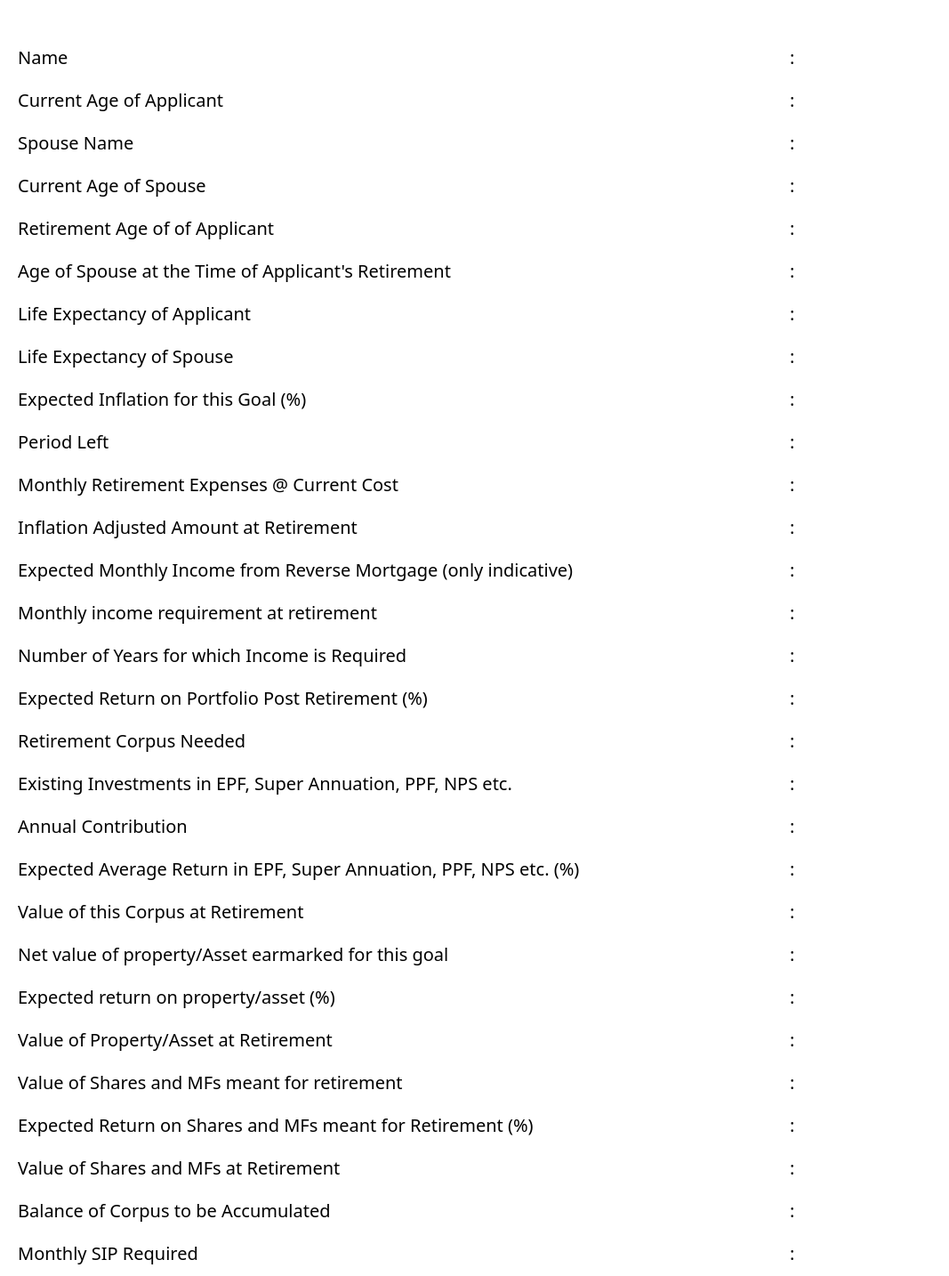
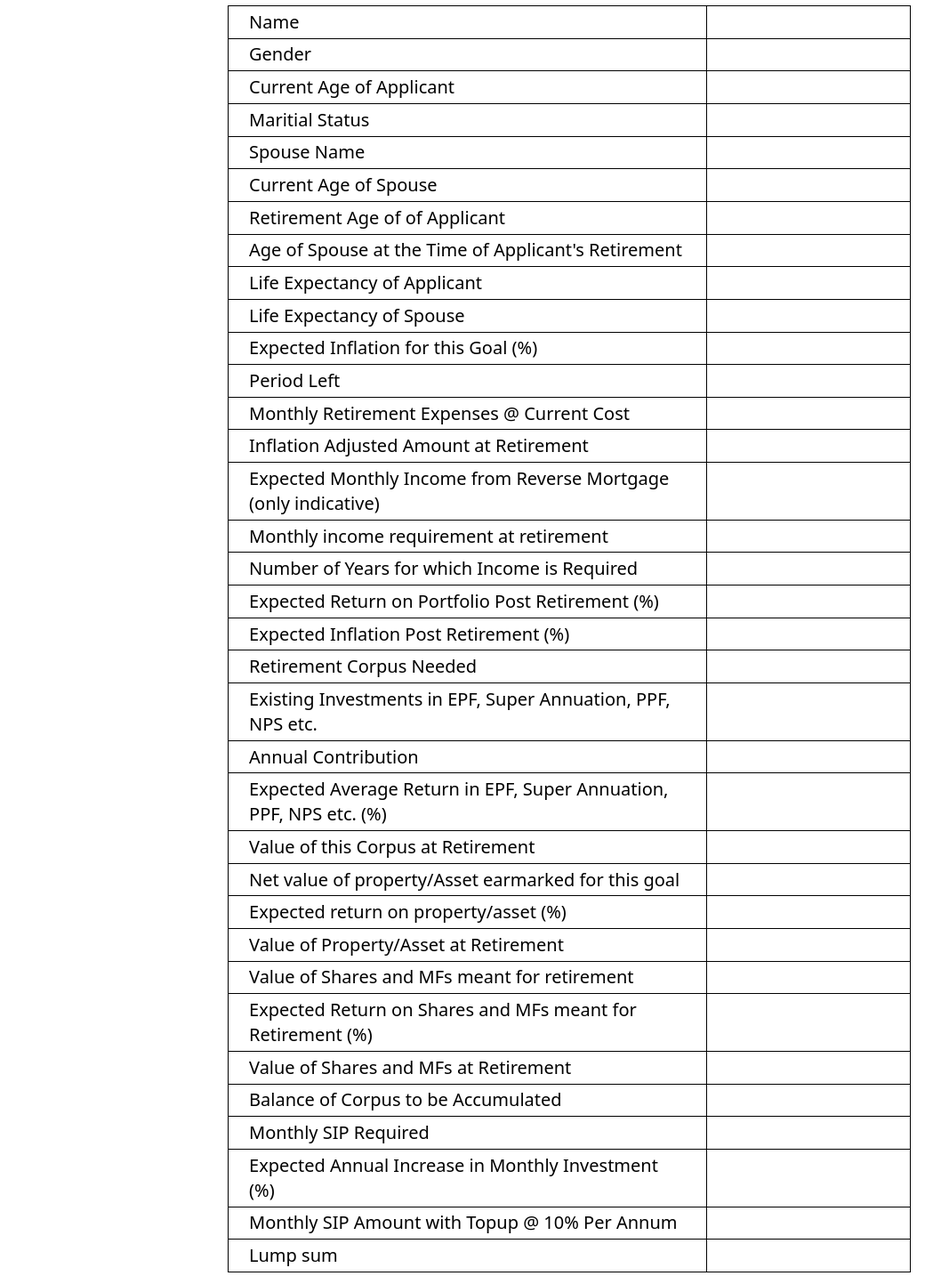
Before and after one commit to varanasisainarayana/Awaken, a React (Create React App) app: page / in a window 1280 px wide. Shown: the part 296-1730 px from the top of the page at 89% size, without its empty margins (0-1067 px from the left). Built offline with nearby package versions, Linux system fonts and the light colour scheme.

Commit message:
Updated graph page

```diff
--- a/src/App.js
+++ b/src/App.js
@@ -6,6 +6,7 @@ import footer from './IMG_5410.png';
 import { useLocation } from 'react-router-dom';
 import { useReactToPrint } from 'react-to-print';
 import React from 'react';
+import BarChart from './barchart';
 
 
 function App() {
@@ -16,7 +17,7 @@ function App() {
     content: () => componentRef.current,
   });
 
-   const query = new URLSearchParams(location.search);
+  const query = new URLSearchParams(location.search);
   const name = query.get('name');
   const gender = query.get('gender');
   const age = query.get('age');
@@ -63,152 +64,158 @@ function App() {
       <div className='w-full md:ml-[30%] md:w-[70%] h-[90%0] md:h-full'>
         <Form></Form>
       </div> */}
-      <div className="flex w-[100%] flex-col gap-5 px-5" ref={componentRef}>
-      <img src={logo} className='w-[100%] h-[10%] m-auto' />
-      <h1 className='text-black text-center text-6xl pb-10'>Report</h1>
+      <div className="flex w-[100%] justify-center flex-col" ref={componentRef}>
+        <img src={logo} className='w-[100%] h-[10%] m-auto' />
+        <div className='flex flex-col items-center justify-end px-[20%] w-[100%]'>
+      <h1 className='text-black text-center text-5xl pb-10'>Report</h1>
       <div className='flex flex-row justify-between w-full'>
-        <h1 className='text-black text-xl w-[60%]'>Name</h1>
-        <h1 className='text-black text-xl w-[30%]'>: {name}</h1>
-      </div>
-      {/* <div className='flex flex-row justify-between w-full'>
-        <h1 className='text-black text-xl w-[60%]'>Gender</h1>
-          <h1 className='text-black text-xl w-[30%]'>: { gender }</h1>
-      </div> */}
-      <div className='flex flex-row justify-between w-full'>
-        <h1 className='text-black text-xl w-[60%]'>Current Age of Applicant</h1>
-        <h1 className='text-black text-xl w-[30%]'>: {age}</h1>
-      </div>
-      {/* <div className='flex flex-row justify-between w-full'>
-        <h1 className='text-black text-xl w-[60%]'>Maritial Status</h1>
-        <h1 className='text-black text-xl w-[30%]'>: {maritialstatus}</h1>
-      </div> */}
-      <div className='flex flex-row justify-between w-full'>
-        <h1 className='text-black text-xl w-[60%]'>Spouse Name</h1>
-        <h1 className='text-black text-xl w-[30%]'>: {spouseName}</h1>
+        <h1 className='text-black text-xl w-[70%] border border-black px-[3%] py-[0.5%] border-b-0 border-r-0'>Name</h1>
+        <h1 className='text-black text-xl w-[30%] border border-black px-[2%] py-[0.5%] border-b-0 font-medium'>{name}</h1>
       </div>
       <div className='flex flex-row justify-between w-full'>
-        <h1 className='text-black text-xl w-[60%]'>Current Age of Spouse</h1>
-        <h1 className='text-black text-xl w-[30%]'>: {spouseAge}</h1>
+        <h1 className='text-black text-xl w-[70%] border border-black px-[3%] py-[0.5%] border-b-0 border-r-0'>Gender</h1>
+          <h1 className='text-black text-xl w-[30%] border border-black px-[2%] py-[0.5%] border-b-0 font-medium'> { gender }</h1>
       </div>
       <div className='flex flex-row justify-between w-full'>
-        <h1 className='text-black text-xl w-[60%]'>Retirement Age of of Applicant</h1>
-        <h1 className='text-black text-xl w-[30%]'>: {retirementAge}</h1>
+        <h1 className='text-black text-xl w-[70%] border border-black px-[3%] py-[0.5%] border-b-0 border-r-0'>Current Age of Applicant</h1>
+        <h1 className='text-black text-xl w-[30%] border border-black px-[2%] py-[0.5%] border-b-0 font-medium'> {age}</h1>
       </div>
       <div className='flex flex-row justify-between w-full'>
-        <h1 className='text-black text-xl w-[60%]'>Age of Spouse at the Time of Applicant's Retirement</h1>
-        <h1 className='text-black text-xl w-[30%]'>: {retirementSpouseAge}</h1>
+        <h1 className='text-black text-xl w-[70%] border border-black px-[3%] py-[0.5%] border-b-0 border-r-0'>Maritial Status</h1>
+        <h1 className='text-black text-xl w-[30%] border border-black px-[2%] py-[0.5%] border-b-0 font-medium'> {maritialstatus}</h1>
       </div>
       <div className='flex flex-row justify-between w-full'>
-        <h1 className='text-black text-xl w-[60%]'>Life Expectancy of Applicant</h1>
-        <h1 className='text-black text-xl w-[30%]'>: {lifeExpectancy}</h1>
+        <h1 className='text-black text-xl w-[70%] border border-black px-[3%] py-[0.5%] border-b-0 border-r-0'>Spouse Name</h1>
+        <h1 className='text-black text-xl w-[30%] border border-black px-[2%] py-[0.5%] border-b-0 font-medium'> {spouseName}</h1>
       </div>
       <div className='flex flex-row justify-between w-full'>
-        <h1 className='text-black text-xl w-[60%]'>Life Expectancy of Spouse</h1>
-        <h1 className='text-black text-xl w-[30%]'>: {spouseLifeExpectancy}</h1>
+        <h1 className='text-black text-xl w-[70%] border border-black px-[3%] py-[0.5%] border-b-0 border-r-0'>Current Age of Spouse</h1>
+        <h1 className='text-black text-xl w-[30%] border border-black px-[2%] py-[0.5%] border-b-0 font-medium'> {spouseAge}</h1>
       </div>
       <div className='flex flex-row justify-between w-full'>
-        <h1 className='text-black text-xl w-[60%]'>Expected Inflation for this Goal (%)</h1>
-        <h1 className='text-black text-xl w-[30%]'>: {ExpectedInflationGoal}</h1>
+        <h1 className='text-black text-xl w-[70%] border border-black px-[3%] py-[0.5%] border-b-0 border-r-0'>Retirement Age of of Applicant</h1>
+        <h1 className='text-black text-xl w-[30%] border border-black px-[2%] py-[0.5%] border-b-0 font-medium'> {retirementAge}</h1>
       </div>
       <div className='flex flex-row justify-between w-full'>
-        <h1 className='text-black text-xl w-[60%]'>Period Left</h1>
-        <h1 className='text-black text-xl w-[30%]'>: {periodLeft}</h1>
+        <h1 className='text-black text-xl w-[70%] border border-black px-[3%] py-[0.5%] border-b-0 border-r-0'>Age of Spouse at the Time of Applicant's Retirement</h1>
+        <h1 className='text-black text-xl w-[30%] border border-black px-[2%] py-[0.5%] border-b-0 font-medium'> {retirementSpouseAge}</h1>
       </div>
       <div className='flex flex-row justify-between w-full'>
-        <h1 className='text-black text-xl w-[60%]'>Monthly Retirement Expenses @ Current Cost</h1>
-        <h1 className='text-black text-xl w-[30%]'>: {monthlyRetirementCost}</h1>
+        <h1 className='text-black text-xl w-[70%] border border-black px-[3%] py-[0.5%] border-b-0 border-r-0'>Life Expectancy of Applicant</h1>
+        <h1 className='text-black text-xl w-[30%] border border-black px-[2%] py-[0.5%] border-b-0 font-medium'> {lifeExpectancy}</h1>
       </div>
       <div className='flex flex-row justify-between w-full'>
-        <h1 className='text-black text-xl w-[60%]'>Inflation Adjusted Amount at Retirement</h1>
-        <h1 className='text-black text-xl w-[30%]'>: {infulationAdjustedAmount}</h1>
+        <h1 className='text-black text-xl w-[70%] border border-black px-[3%] py-[0.5%] border-b-0 border-r-0'>Life Expectancy of Spouse</h1>
+        <h1 className='text-black text-xl w-[30%] border border-black px-[2%] py-[0.5%] border-b-0 font-medium'> {spouseLifeExpectancy}</h1>
       </div>
       <div className='flex flex-row justify-between w-full'>
-        <h1 className='text-black text-xl w-[60%]'>Expected Monthly Income from Reverse Mortgage (only indicative)</h1>
-        <h1 className='text-black text-xl w-[30%]'>: {monthlyIncomeReverseMortgage}</h1>
+        <h1 className='text-black text-xl w-[70%] border border-black px-[3%] py-[0.5%] border-b-0 border-r-0'>Expected Inflation for this Goal (%)</h1>
+        <h1 className='text-black text-xl w-[30%] border border-black px-[2%] py-[0.5%] border-b-0 font-medium'> {ExpectedInflationGoal}</h1>
       </div>
       <div className='flex flex-row justify-between w-full'>
-        <h1 className='text-black text-xl w-[60%]'>Monthly income requirement at retirement</h1>
-        <h1 className='text-black text-xl w-[30%]'>: {monthlyIncomeRequirement}</h1>
+        <h1 className='text-black text-xl w-[70%] border border-black px-[3%] py-[0.5%] border-b-0 border-r-0'>Period Left</h1>
+        <h1 className='text-black text-xl w-[30%] border border-black px-[2%] py-[0.5%] border-b-0 font-medium'> {periodLeft}</h1>
       </div>
       <div className='flex flex-row justify-between w-full'>
-        <h1 className='text-black text-xl w-[60%]'>Number of Years for which Income is Required</h1>
-        <h1 className='text-black text-xl w-[30%]'>: {numberYearsIncomeRequired}</h1>
+        <h1 className='text-black text-xl w-[70%] border border-black px-[3%] py-[0.5%] border-b-0 border-r-0'>Monthly Retirement Expenses @ Current Cost</h1>
+        <h1 className='text-black text-xl w-[30%] border border-black px-[2%] py-[0.5%] border-b-0 font-medium'> {monthlyRetirementCost}</h1>
       </div>
       <div className='flex flex-row justify-between w-full'>
-        <h1 className='text-black text-xl w-[60%]'>Expected Return on Portfolio Post Retirement (%)</h1>
-        <h1 className='text-black text-xl w-[30%]'>: {expectedReturnPortfolio}</h1>
-      </div>
-      {/* <div className='flex flex-row justify-between w-full'>
-        <h1 className='text-black text-xl w-[60%]'>Expected Inflation Post Retirement (%)</h1>
-        <h1 className='text-black text-xl w-[30%]'>: {expectedInflationRetirement}</h1>
-      </div> */}
-      <div className='flex flex-row justify-between w-full'>
-        <h1 className='text-black text-xl w-[60%]'>Retirement Corpus Needed</h1>
-        <h1 className='text-black text-xl w-[30%]'>: {retirementCorpus}</h1>
+        <h1 className='text-black text-xl w-[70%] border border-black px-[3%] py-[0.5%] border-b-0 border-r-0'>Inflation Adjusted Amount at Retirement</h1>
+        <h1 className='text-black text-xl w-[30%] border border-black px-[2%] py-[0.5%] border-b-0 font-medium'> {infulationAdjustedAmount}</h1>
       </div>
       <div className='flex flex-row justify-between w-full'>
-        <h1 className='text-black text-xl w-[60%]'>Existing Investments in EPF, Super Annuation, PPF, NPS etc.</h1>
-        <h1 className='text-black text-xl w-[30%]'>: {investmentsEPF}</h1>
+        <h1 className='text-black text-xl w-[70%] border border-black px-[3%] py-[0.5%] border-b-0 border-r-0'>Expected Monthly Income from Reverse Mortgage (only indicative)</h1>
+        <h1 className='text-black text-xl w-[30%] border border-black px-[2%] py-[0.5%] border-b-0 font-medium'> {monthlyIncomeReverseMortgage}</h1>
       </div>
       <div className='flex flex-row justify-between w-full'>
-        <h1 className='text-black text-xl w-[60%]'>Annual Contribution</h1>
-        <h1 className='text-black text-xl w-[30%]'>: {annualContribution}</h1>
+        <h1 className='text-black text-xl w-[70%] border border-black px-[3%] py-[0.5%] border-b-0 border-r-0'>Monthly income requirement at retirement</h1>
+        <h1 className='text-black text-xl w-[30%] border border-black px-[2%] py-[0.5%] border-b-0 font-medium'> {monthlyIncomeRequirement}</h1>
       </div>
       <div className='flex flex-row justify-between w-full'>
-        <h1 className='text-black text-xl w-[60%]'>Expected Average Return in EPF, Super Annuation, PPF, NPS etc. (%)</h1>
-        <h1 className='text-black text-xl w-[30%]'>: {expectedAverageEPF}</h1>
+        <h1 className='text-black text-xl w-[70%] border border-black px-[3%] py-[0.5%] border-b-0 border-r-0'>Number of Years for which Income is Required</h1>
+        <h1 className='text-black text-xl w-[30%] border border-black px-[2%] py-[0.5%] border-b-0 font-medium'> {numberYearsIncomeRequired}</h1>
       </div>
       <div className='flex flex-row justify-between w-full'>
-        <h1 className='text-black text-xl w-[60%]'>Value of this Corpus at Retirement</h1>
-        <h1 className='text-black text-xl w-[30%]'>: {corpusatRetirement}</h1>
+        <h1 className='text-black text-xl w-[70%] border border-black px-[3%] py-[0.5%] border-b-0 border-r-0'>Expected Return on Portfolio Post Retirement (%)</h1>
+        <h1 className='text-black text-xl w-[30%] border border-black px-[2%] py-[0.5%] border-b-0 font-medium'> {expectedReturnPortfolio}</h1>
       </div>
       <div className='flex flex-row justify-between w-full'>
-        <h1 className='text-black text-xl w-[60%]'>Net value of property/Asset earmarked for this goal</h1>
-        <h1 className='text-black text-xl w-[30%]'>: {netValueProperty}</h1>
+        <h1 className='text-black text-xl w-[70%] border border-black px-[3%] py-[0.5%] border-b-0 border-r-0'>Expected Inflation Post Retirement (%)</h1>
+        <h1 className='text-black text-xl w-[30%] border border-black px-[2%] py-[0.5%] border-b-0 font-medium'> {expectedInflationRetirement}</h1>
       </div>
       <div className='flex flex-row justify-between w-full'>
-        <h1 className='text-black text-xl w-[60%]'>Expected return on property/asset (%)</h1>
-        <h1 className='text-black text-xl w-[30%]'>: {expectedReturnProperty}</h1>
+        <h1 className='text-black text-xl w-[70%] border border-black px-[3%] py-[0.5%] border-b-0 border-r-0'>Retirement Corpus Needed</h1>
+        <h1 className='text-black text-xl w-[30%] border border-black px-[2%] py-[0.5%] border-b-0 font-medium'> {retirementCorpus}</h1>
       </div>
       <div className='flex flex-row justify-between w-full'>
-        <h1 className='text-black text-xl w-[60%]'>Value of Property/Asset at Retirement</h1>
-        <h1 className='text-black text-xl w-[30%]'>: {valueOfProperty}</h1>
+        <h1 className='text-black text-xl w-[70%] border border-black px-[3%] py-[0.5%] border-b-0 border-r-0'>Existing Investments in EPF, Super Annuation, PPF, NPS etc.</h1>
+        <h1 className='text-black text-xl w-[30%] border border-black px-[2%] py-[0.5%] border-b-0 font-medium'> {investmentsEPF}</h1>
       </div>
       <div className='flex flex-row justify-between w-full'>
-        <h1 className='text-black text-xl w-[60%]'>Value of Shares and MFs meant for retirement</h1>
-        <h1 className='text-black text-xl w-[30%]'>: {valueOfSharesForRetirement}</h1>
+        <h1 className='text-black text-xl w-[70%] border border-black px-[3%] py-[0.5%] border-b-0 border-r-0'>Annual Contribution</h1>
+        <h1 className='text-black text-xl w-[30%] border border-black px-[2%] py-[0.5%] border-b-0 font-medium'> {annualContribution}</h1>
       </div>
       <div className='flex flex-row justify-between w-full'>
-        <h1 className='text-black text-xl w-[60%]'>Expected Return on Shares and MFs meant for Retirement (%)</h1>
-        <h1 className='text-black text-xl w-[30%]'>: {expectedReturnOnShares}</h1>
+        <h1 className='text-black text-xl w-[70%] border border-black px-[3%] py-[0.5%] border-b-0 border-r-0'>Expected Average Return in EPF, Super Annuation, PPF, NPS etc. (%)</h1>
+        <h1 className='text-black text-xl w-[30%] border border-black px-[2%] py-[0.5%] border-b-0 font-medium'> {expectedAverageEPF}</h1>
       </div>
       <div className='flex flex-row justify-between w-full'>
-        <h1 className='text-black text-xl w-[60%]'>Value of Shares and MFs at Retirement</h1>
-        <h1 className='text-black text-xl w-[30%]'>: {valueOfShares}</h1>
+        <h1 className='text-black text-xl w-[70%] border border-black px-[3%] py-[0.5%] border-b-0 border-r-0'>Value of this Corpus at Retirement</h1>
+        <h1 className='text-black text-xl w-[30%] border border-black px-[2%] py-[0.5%] border-b-0 font-medium'> {corpusatRetirement}</h1>
       </div>
       <div className='flex flex-row justify-between w-full'>
-        <h1 className='text-black text-xl w-[60%]'>Balance of Corpus to be Accumulated</h1>
-        <h1 className='text-black text-xl w-[30%]'>: {balanceOfCorpusAccumulated}</h1>
+        <h1 className='text-black text-xl w-[70%] border border-black px-[3%] py-[0.5%] border-b-0 border-r-0'>Net value of property/Asset earmarked for this goal</h1>
+        <h1 className='text-black text-xl w-[30%] border border-black px-[2%] py-[0.5%] border-b-0 font-medium'> {netValueProperty}</h1>
       </div>
       <div className='flex flex-row justify-between w-full'>
-        <h1 className='text-black text-xl w-[60%]'>Monthly SIP Required</h1>
-        <h1 className='text-black text-xl w-[30%]'>: {monthlySIP}</h1>
+        <h1 className='text-black text-xl w-[70%] border border-black px-[3%] py-[0.5%] border-b-0 border-r-0'>Expected return on property/asset (%)</h1>
+        <h1 className='text-black text-xl w-[30%] border border-black px-[2%] py-[0.5%] border-b-0 font-medium'> {expectedReturnProperty}</h1>
       </div>
       <div className='flex flex-row justify-between w-full'>
-        <h1 className='text-black text-xl w-[60%]'>Expected Annual Increase in Monthly Investment (%)</h1>
-        <h1 className='text-black text-xl w-[30%]'>: {expectedAnnualIncreaseInMonthlyInvestment}</h1>
+        <h1 className='text-black text-xl w-[70%] border border-black px-[3%] py-[0.5%] border-b-0 border-r-0'>Value of Property/Asset at Retirement</h1>
+        <h1 className='text-black text-xl w-[30%] border border-black px-[2%] py-[0.5%] border-b-0 font-medium'> {valueOfProperty}</h1>
       </div>
       <div className='flex flex-row justify-between w-full'>
-        <h1 className='text-black text-xl w-[60%]'>Monthly SIP Amount with Topup @ 10% Per Annum</h1>
-        <h1 className='text-black text-xl w-[30%]'>: {monthlySIPPerAnnum}</h1>
+        <h1 className='text-black text-xl w-[70%] border border-black px-[3%] py-[0.5%] border-b-0 border-r-0'>Value of Shares and MFs meant for retirement</h1>
+        <h1 className='text-black text-xl w-[30%] border border-black px-[2%] py-[0.5%] border-b-0 font-medium'> {valueOfSharesForRetirement}</h1>
       </div>
       <div className='flex flex-row justify-between w-full'>
-        <h1 className='text-black text-xl w-[60%]'>Lump sum</h1>
-        <h1 className='text-black text-xl w-[30%]'>: {lumpSum}</h1>
+        <h1 className='text-black text-xl w-[70%] border border-black px-[3%] py-[0.5%] border-b-0 border-r-0'>Expected Return on Shares and MFs meant for Retirement (%)</h1>
+        <h1 className='text-black text-xl w-[30%] border border-black px-[2%] py-[0.5%] border-b-0 font-medium'> {expectedReturnOnShares}</h1>
       </div>
+      <div className='flex flex-row justify-between w-full'>
+        <h1 className='text-black text-xl w-[70%] border border-black px-[3%] py-[0.5%] border-b-0 border-r-0'>Value of Shares and MFs at Retirement</h1>
+        <h1 className='text-black text-xl w-[30%] border border-black px-[2%] py-[0.5%] border-b-0 font-medium'> {valueOfShares}</h1>
+      </div>
+      <div className='flex flex-row justify-between w-full'>
+        <h1 className='text-black text-xl w-[70%] border border-black px-[3%] py-[0.5%] border-b-0 border-r-0'>Balance of Corpus to be Accumulated</h1>
+        <h1 className='text-black text-xl w-[30%] border border-black px-[2%] py-[0.5%] border-b-0 font-medium'> {balanceOfCorpusAccumulated}</h1>
+      </div>
+      <div className='flex flex-row justify-between w-full'>
+        <h1 className='text-black text-xl w-[70%] border border-black px-[3%] py-[0.5%] border-b-0 border-r-0'>Monthly SIP Required</h1>
+        <h1 className='text-black text-xl w-[30%] border border-black px-[2%] py-[0.5%] border-b-0 font-medium'> {monthlySIP}</h1>
+      </div>
+      <div className='flex flex-row justify-between w-full'>
+        <h1 className='text-black text-xl w-[70%] border border-black px-[3%] py-[0.5%] border-b-0 border-r-0'>Expected Annual Increase in Monthly Investment (%)</h1>
+        <h1 className='text-black text-xl w-[30%] border border-black px-[2%] py-[0.5%] border-b-0 font-medium'> {expectedAnnualIncreaseInMonthlyInvestment}</h1>
+      </div>
+      <div className='flex flex-row justify-between w-full'>
+        <h1 className='text-black text-xl w-[70%] border border-black px-[3%] py-[0.5%] border-b-0 border-r-0'>Monthly SIP Amount with Topup @ 10% Per Annum</h1>
+        <h1 className='text-black text-xl w-[30%] border border-black px-[2%] py-[0.5%] border-b-0 font-medium'> {monthlySIPPerAnnum}</h1>
+      </div>
+      <div className='flex flex-row justify-between w-full'>
+        <h1 className='text-black text-xl w-[70%] border border-black px-[3%] py-[0.5%] border-r-0'>Lump sum</h1>
+        <h1 className='text-black text-xl w-[30%] border border-black px-[2%] py-[0.5%] font-medium'> {lumpSum}</h1>
+      </div>
+          <div className='flex flex-col items-center justify-center w-[70%] my-[5%]'>
+            <h1 className='text-2xl font-bold my-[2%]'>Retirement - Accumulation</h1>
+          <BarChart></BarChart>
+          </div>
+          </div>
       <img src={footer} className='w-[100%] h-[10%] m-auto' />
       </div>
-      <button onClick={handlePrint} className='bg-[#1dbe72] text-white text-3xl p-5 w-[30%] rounded-md m-auto'>Download</button>
+      <button onClick={handlePrint} className='bg-[#1dbe72] text-white text-3xl p-5 w-[20%] rounded-md m-auto'>Download PDF</button>
     </div>
   );
 }
--- /dev/null
+++ b/src/barchart.js
@@ -0,0 +1,56 @@
+import React from 'react';
+import { Bar } from 'react-chartjs-2';
+import { Chart, LinearScale, CategoryScale, BarElement } from 'chart.js';
+import { useLocation } from 'react-router-dom';
+
+Chart.register(LinearScale, CategoryScale, BarElement);
+
+function BarChart() {
+
+    const componentRef = React.useRef();
+  const location = useLocation();
+
+    const query = new URLSearchParams(location.search);
+    const retirementCorpus = query.get('retirementCorpus');
+    const corpusatRetirement = query.get('corpusatRetirement');
+    const valueOfSharesForRetirement = query.get('valueOfSharesForRetirement');
+    const balanceOfCorpusAccumulated = query.get('balanceOfCorpusAccumulated');
+
+    const rc = Number(retirementCorpus);
+    const second = Number(corpusatRetirement) + Number(valueOfSharesForRetirement);
+    const third = Number(balanceOfCorpusAccumulated);
+
+
+  const data = {
+    labels: ['Red', 'Blue', 'Green'],
+    datasets: [
+      {
+        label: '# of Votes',
+        data: [rc, second, third],
+        backgroundColor: [
+          'rgba(255, 99, 132, 0.2)',
+          'rgba(54, 162, 235, 0.2)',
+          'rgba(255, 206, 86, 0.2)',
+        ],
+        borderColor: [
+          'rgba(255, 99, 132, 1)',
+          'rgba(54, 162, 235, 1)',
+          'rgba(255, 206, 86, 1)',
+        ],
+        borderWidth: 1,
+      },
+    ],
+  };
+
+  const options = {
+    scales: {
+      y: {
+        beginAtZero: true,
+      },
+    },
+  };
+
+  return <Bar data={data} options={options} />;
+}
+
+export default BarChart;
```
